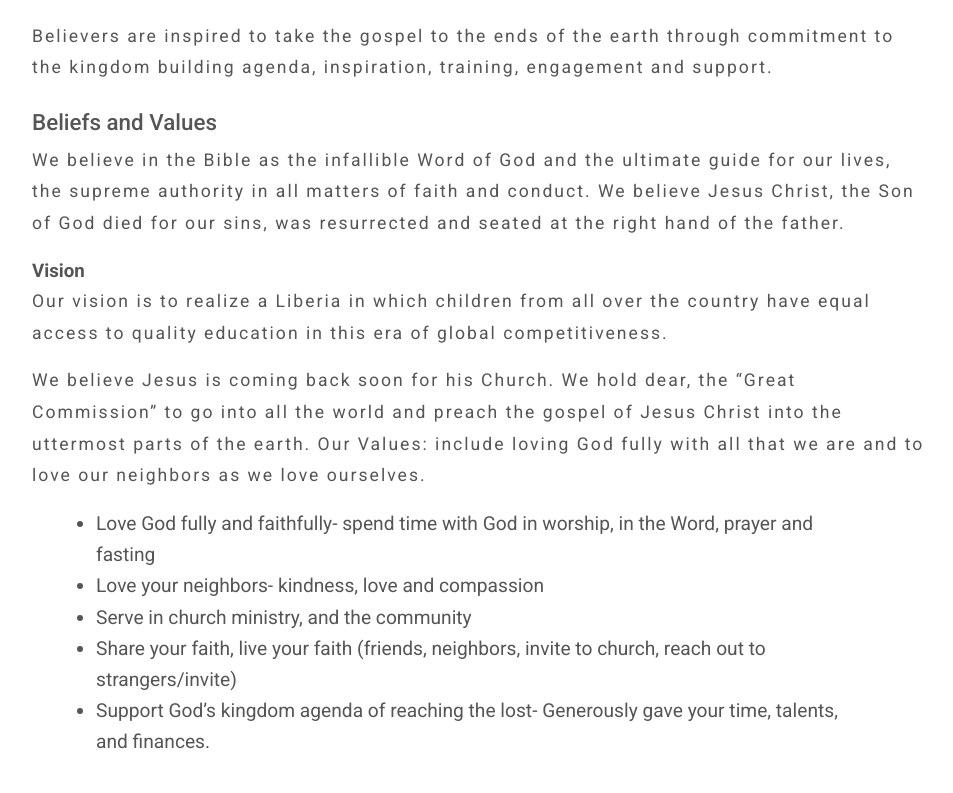
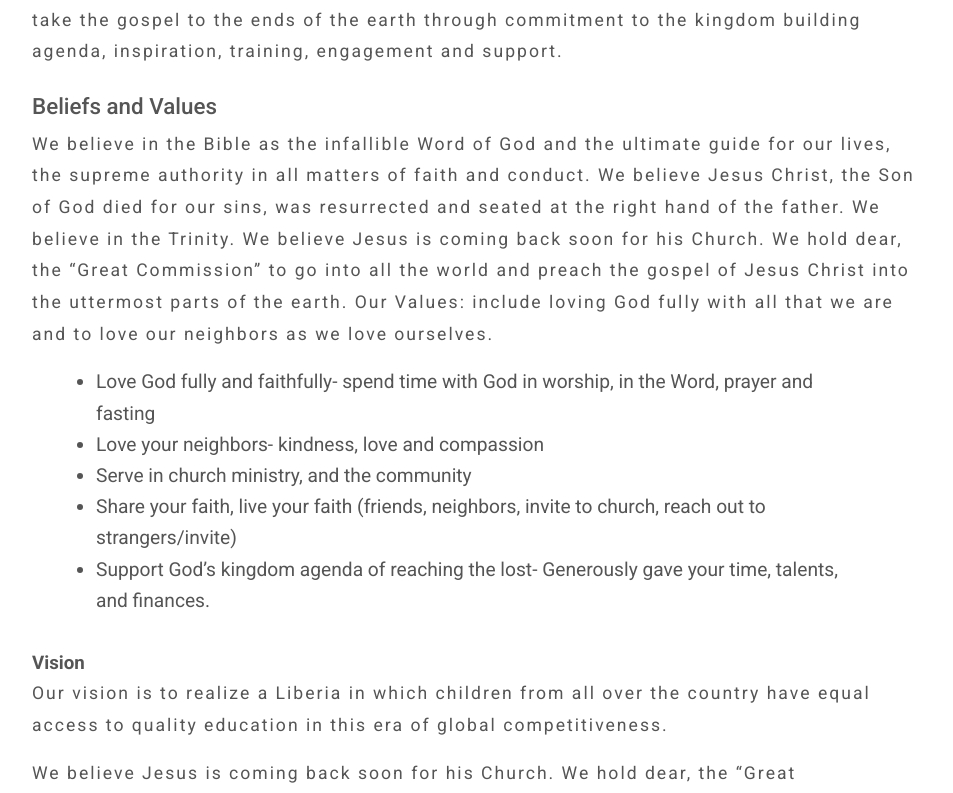
Before and after one commit to tuatoe/kingdom-harvest-ministries, a Next.js app: page /about-us in a window 1280 px wide. Shown: the part 667-1460 px from the top of the page, without its empty margins (160-1113 px from the left). Built offline with nearby package versions, Linux system fonts and the light colour scheme.

Commit message:
update about page

```diff
--- a/pages/about-us.js
+++ b/pages/about-us.js
@@ -13,17 +13,40 @@ const About = () => {
             <PageHero title='About us' />
             <div className='container page'>
                 <h2 className='page-title hidden-desktop'>Kingdom Harvest Ministries</h2>
-                <p>Kingdom Harvest Ministries was started by Maudeline St Jean, in 2019 with the passion to reach out to the spiritually lost, locally and internationally. This mission includes empowering believers through teaching, preaching and living out the gospel in community and rekindling their passion to love God and serve him faithfully.</p>
-                <p>
-                    Believers are inspired to take the gospel to the ends of the earth through
-                    commitment to the kingdom building agenda, inspiration, training, engagement and support.
-          </p>
+                <p>Kingdom Harvest Ministries was started by Maudeline St Jean, in 2019 with the passion to
+
+reach out to the spiritually lost, locally and internationally. This mission includes empowering believers
+
+through teaching, preaching and living out the gospel in community and rekindling their passion to love
+
+God and serve him faithfully. Believers are inspired to take the gospel to the ends of the earth through
+
+commitment to the kingdom building agenda, inspiration, training, engagement and support.</p>
+
                 <h3 className='page-sub-title'>Beliefs and Values</h3>
                 <p>
-                    We believe in the Bible as the infallible Word of God and the ultimate guide for our
-                    lives, the supreme authority in all matters of faith and conduct. We believe Jesus Christ, the Son of God
-                    died for our sins, was resurrected and seated at the right hand of the father.
+                We believe in the Bible as the infallible Word of God and the ultimate guide for our
+
+lives, the supreme authority in all matters of faith and conduct. We believe Jesus Christ, the Son of God
+
+died for our sins, was resurrected and seated at the right hand of the father. We believe in the Trinity.
+
+We believe Jesus is coming back soon for his Church. We hold dear, the “Great Commission” to go into
+
+all the world and preach the gospel of Jesus Christ into the uttermost parts of the earth.
+
+Our Values: include loving God fully with all that we are and to love our neighbors as we love
+
+ourselves.
           </p>
+
+          <ul className='unordered-list-style'>
+                    <li>Love God fully and faithfully- spend time with God in worship, in the Word, prayer and fasting</li>
+                    <li>Love your neighbors- kindness, love and compassion</li>
+                    <li>Serve in church ministry, and the community</li>
+                    <li>Share your faith, live your faith (friends, neighbors, invite to church, reach out to strangers/invite)</li>
+                    <li>Support God’s kingdom agenda of reaching the lost- Generously gave your time, talents, and finances.</li>
+                </ul>
                 <h3 className='We believe in the Trinity'>Vision</h3>
                 <p>Our vision is to realize a Liberia in which children from all over the country have equal access to quality education in this era of global competitiveness.</p>
                 <p>
@@ -31,13 +54,7 @@ const About = () => {
                     all the world and preach the gospel of Jesus Christ into the uttermost parts of the earth.
                     Our Values: include loving God fully with all that we are and to love our neighbors as we love ourselves.
           </p>
-                <ul className='unordered-list-style'>
-                    <li>Love God fully and faithfully- spend time with God in worship, in the Word, prayer and fasting</li>
-                    <li>Love your neighbors- kindness, love and compassion</li>
-                    <li>Serve in church ministry, and the community</li>
-                    <li>Share your faith, live your faith (friends, neighbors, invite to church, reach out to strangers/invite)</li>
-                    <li>Support God’s kingdom agenda of reaching the lost- Generously gave your time, talents, and finances.</li>
-                </ul>
+
                 <h3 className='page-sub-title'>Mission</h3>
                 <p>Loving God completely, following Jesus faithfully, proclaiming the full gospel of Jesus Christ, empowering, inspiring and engaging the body of believers and promote God’s kingdom agenda by reaching the lost locally, and globally.</p>
             </div>
```
